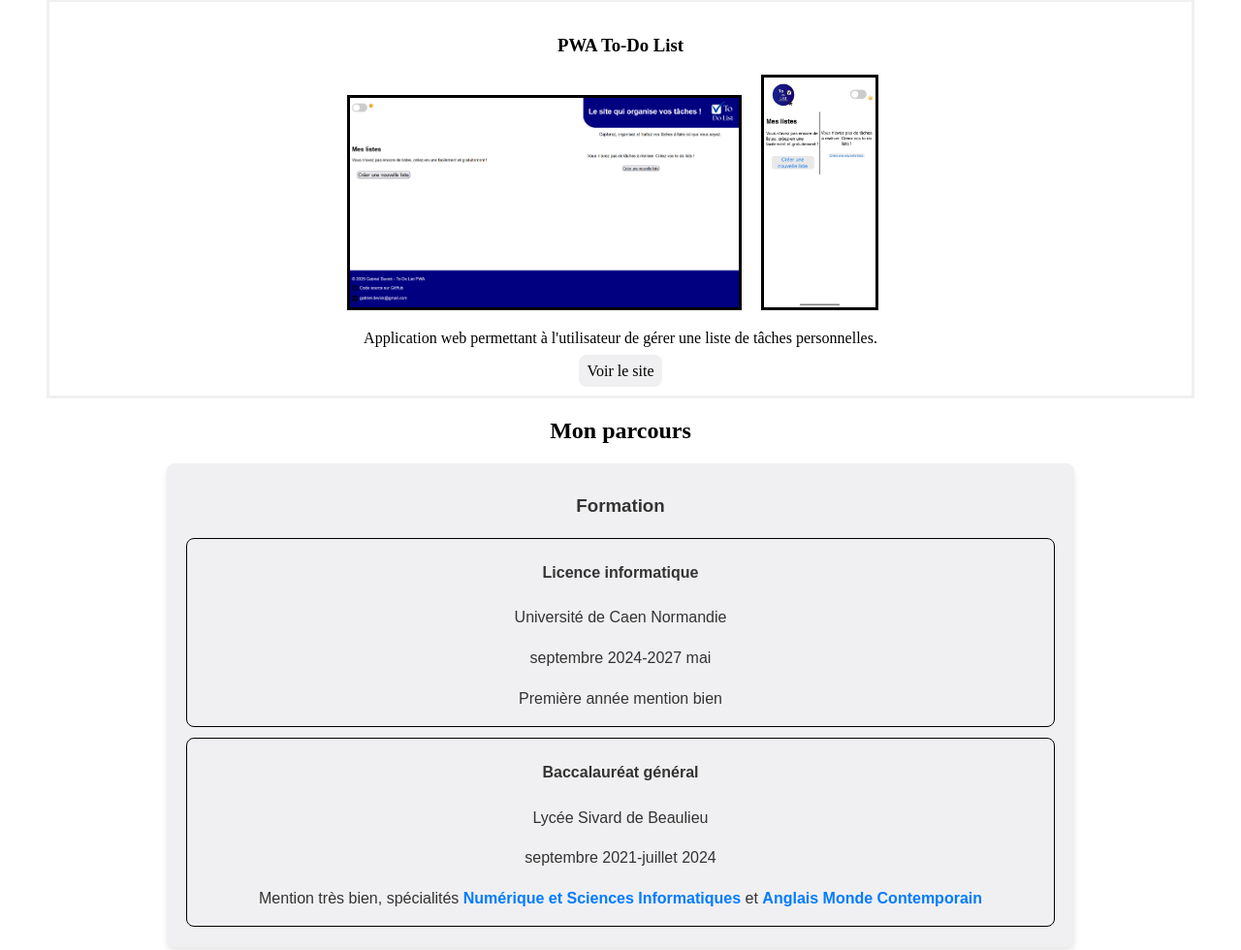
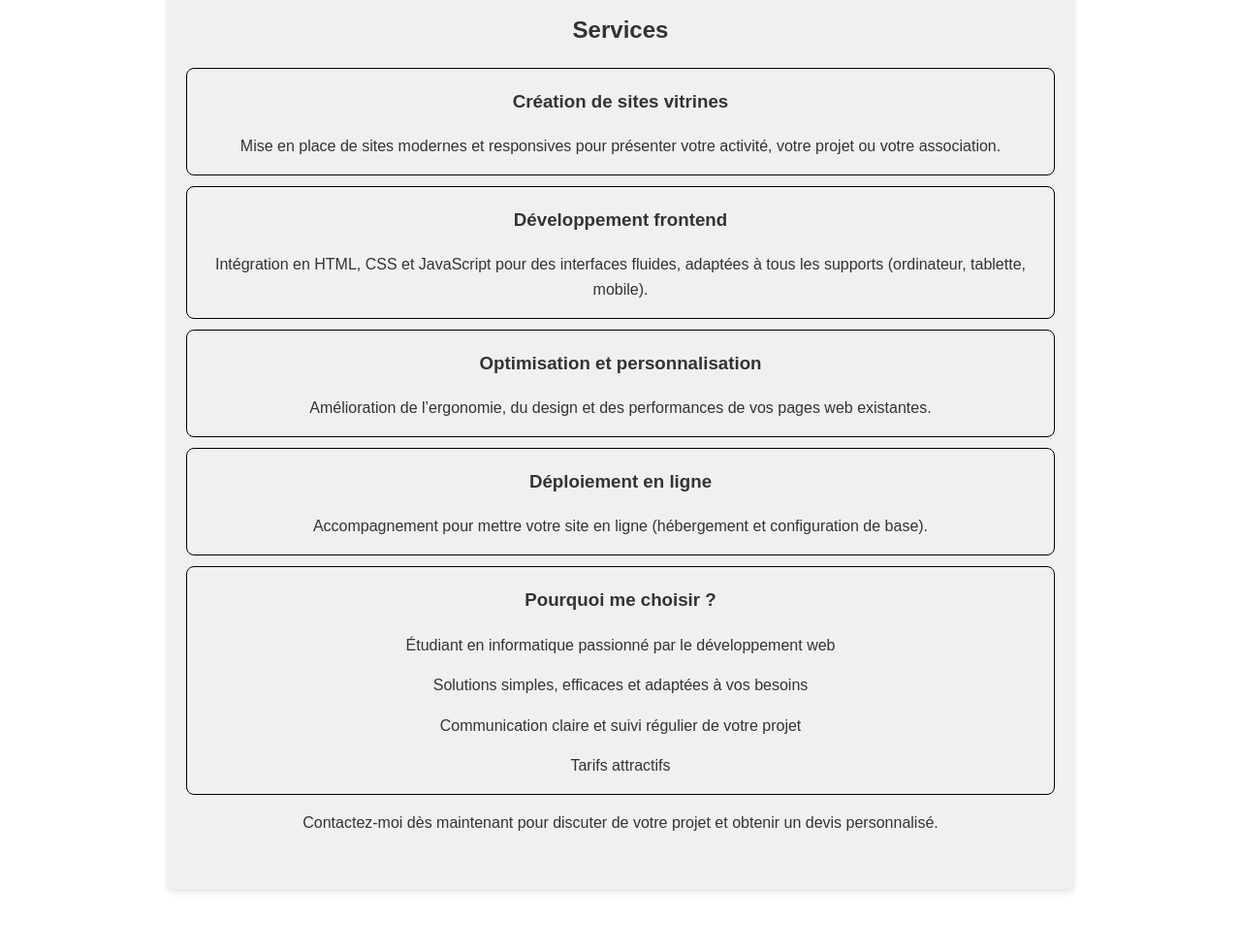
Before and after one commit to GabDvck/portfolio, a plain HTML site: page index.html in a window 1280 px wide. Shown: the part 1420-2400 px from the top of the page at 97% size. Drawn offline with Linux system fonts and the light colour scheme.

Commit message:
ajout services

```diff
--- a/css/responsive.css
+++ b/css/responsive.css
@@ -1,4 +1,4 @@
-@media (max-width: 900px){
+@media (max-width: 1000px){
     nav{
         display: none;
     }
--- a/css/style.css
+++ b/css/style.css
@@ -27,7 +27,7 @@ header nav{
 
 header nav ul{
     display: grid;
-    grid-template-columns: 1fr 1fr 1fr 1fr;
+    grid-template-columns: 1fr 1fr 1fr 1fr 1fr;
 }
 
 header li{
@@ -95,6 +95,27 @@ header h1{
     border-radius: 8px;
     box-shadow: 0 4px 6px rgba(0, 0, 0, 0.1);
     margin: 5em auto;
+}
+
+/*--------------------Services--------------------*/
+
+#services {
+    text-align: center;
+    max-width: 70%;
+    padding: 40px 20px;
+    font-family: 'Arial', sans-serif;
+    color: #333;
+    line-height: 1.6;
+    background-color: #F0F0F2;
+    border-radius: 8px;
+    box-shadow: 0 4px 6px rgba(0, 0, 0, 0.1);
+    margin: 5em auto;
+}
+
+#services section{
+    border: 1px solid black;
+    margin-bottom: 0.7em;
+    border-radius: 8px;
 }
 
 /*--------------------Projets--------------------*/
--- a/index.html
+++ b/index.html
@@ -14,6 +14,7 @@
             <nav>
                 <ul>
                     <li><a href="#apropos">À Propos de moi</a></li>
+                    <li><a href="#services">Services</a></li>
                     <li><a href="#projets">Mes projets</a></li>
                     <li><a href="#parcours">Mon parcours</a></li>
                     <li><a href="#contact">Contact</a></li>
@@ -44,6 +45,39 @@
                 <p>J’ai récemment développé une <strong>To-Do List sous forme de Progressive Web App (PWA)</strong>, utilisant <strong>HTML, CSS et JavaScript</strong>. Ce projet m’a permis de mettre en pratique mes compétences en développement frontend, en gestion des données côté client, et d’explorer les fonctionnalités avancées des PWA, comme le <strong>mode hors ligne</strong> et l’<strong>installation sur mobile</strong>.</p>
                 <p>En dehors de l’informatique, je suis passionné par les <strong>échecs</strong>, un jeu qui stimule ma logique et ma stratégie. Sportif dans l’âme, je pratique également la <strong>musculation</strong> et le <strong>football</strong>, qui m’apportent discipline et esprit d’équipe.</p>
                 <p>Toujours en quête d’apprentissage, je cherche à appliquer mes compétences à des projets concrets tout en explorant de nouvelles technologies.</p>
+            </article>
+
+            <article id="services">
+                <h2>Services</h2>
+
+                <section>
+                    <h3>Création de sites vitrines</h3>
+                    <p>Mise en place de sites modernes et responsives pour présenter votre activité, votre projet ou votre association.</p>
+                </section>
+
+                <section>
+                    <h3>Développement frontend</h3>
+                    <p>Intégration en HTML, CSS et JavaScript pour des interfaces fluides, adaptées à tous les supports (ordinateur, tablette, mobile).</p>
+                </section>
+
+                <section>
+                    <h3>Optimisation et personnalisation</h3>
+                    <p>Amélioration de l’ergonomie, du design et des performances de vos pages web existantes.</p>
+                </section>
+
+                <section>
+                    <h3>Déploiement en ligne</h3>
+                    <p>Accompagnement pour mettre votre site en ligne (hébergement et configuration de base).</p>
+                </section>
+
+                <section>
+                    <h3>Pourquoi me choisir ?</h3>
+                    <p>Étudiant en informatique passionné par le développement web</p>
+                    <p>Solutions simples, efficaces et adaptées à vos besoins</p>
+                    <p>Communication claire et suivi régulier de votre projet</p>
+                    <p>Tarifs attractifs</p>
+                </section>
+                <p>Contactez-moi dès maintenant pour discuter de votre projet et obtenir un devis personnalisé.</p>
             </article>
 
             <article id="projets">
```
